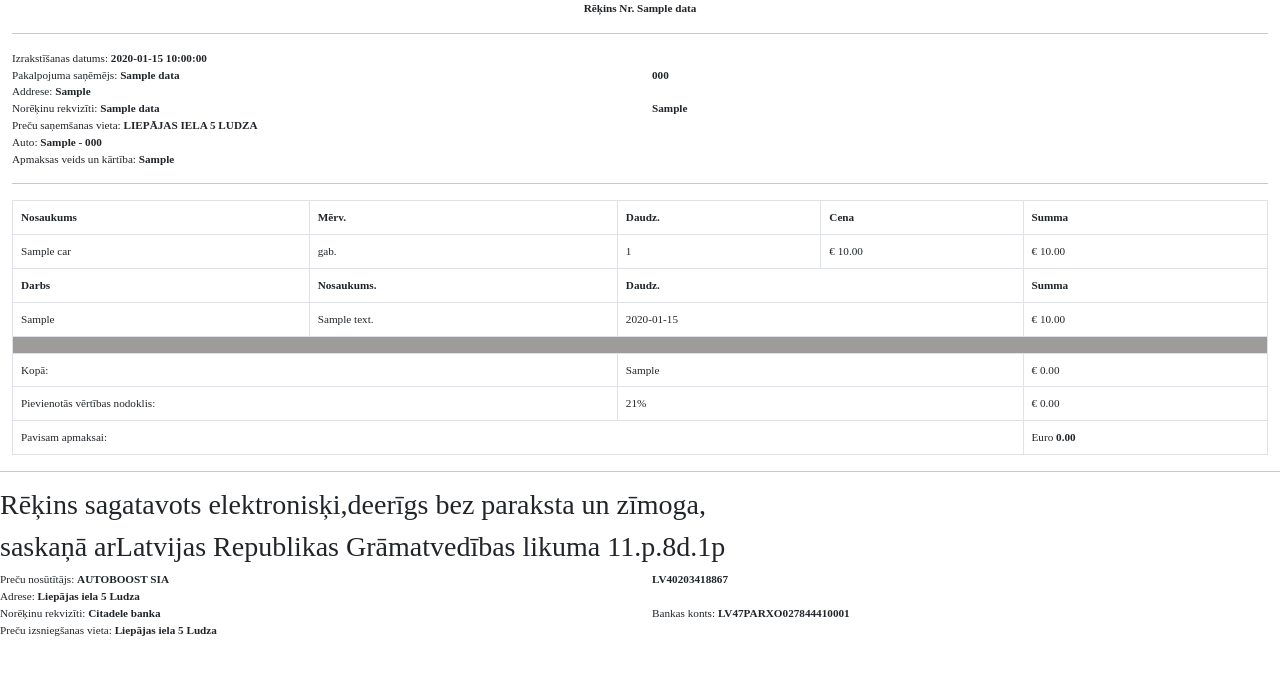
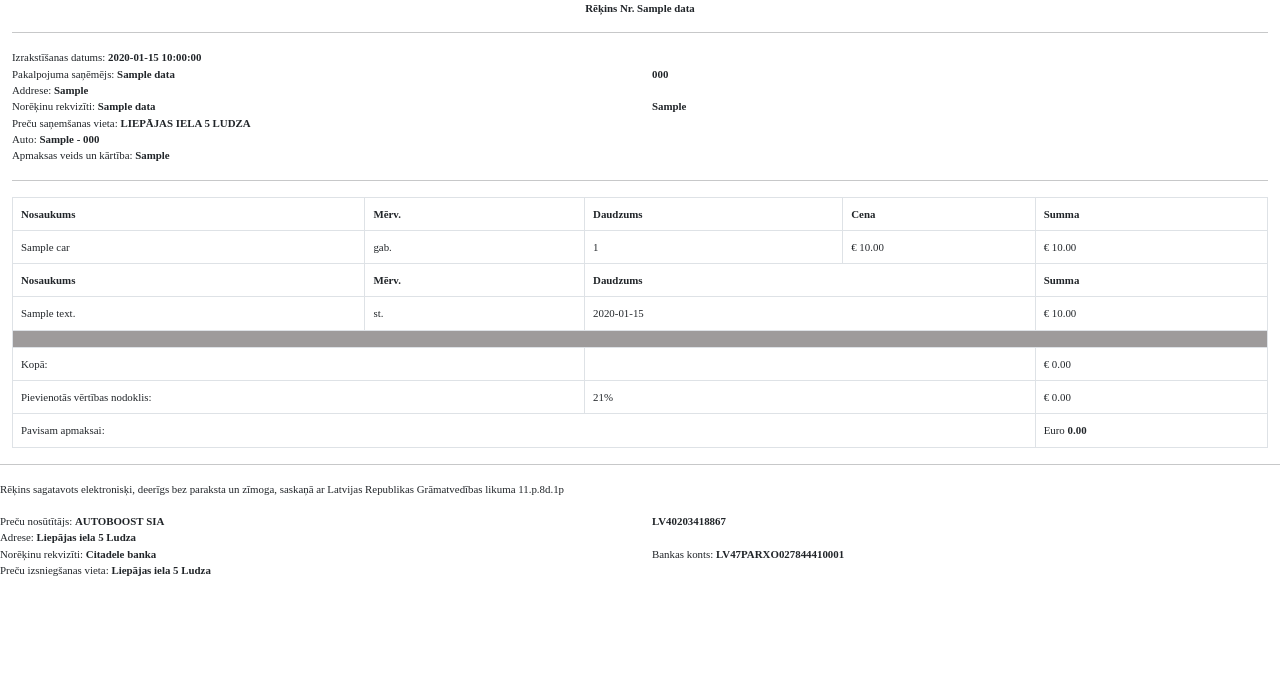
Before and after one commit to iraimiks/work-boost, a Flask app: template work-flask/flaskr/templates/orderpdf.html in a window 1280 px wide. Shown: the top 675 px of the page. Run offline with Flask 2, Linux system fonts and the light colour scheme; tables that the repository leaves empty hold one stand-in row (values such as "Sample post"); the template is opened without the code that fills it: values that come from a table or form of the project are taken from there, most other values are stand-ins (such as "Sample title", 1, 10 or a date in 2020).

Commit message:
min change on service form update pdf order

```diff
--- a/work-flask/flaskr/customers/customer.py
+++ b/work-flask/flaskr/customers/customer.py
@@ -108,14 +108,12 @@ class Order(db.Model):
 
 class ServiceCar(db.Model):
     id = db.Column(db.Integer(), primary_key=True, autoincrement=True)
-    work_type = db.Column(db.String(length=50))
     spend_time = db.Column(db.String(length=50))
     description = db.Column(db.String(length=50))
     work_price = db.Column(db.Float())
     create_date = db.Column(db.DateTime)
     order_id = db.Column(db.Integer(), db.ForeignKey('order.id'), nullable=False)
-    def __init__(self, work_type, spend_time, work_price, description, create_date, order_id):
-        self.work_type = work_type
+    def __init__(self, spend_time, work_price, description, create_date, order_id):
         self.spend_time = spend_time
         self.work_price = work_price
         self.description = description
@@ -126,7 +124,6 @@ class ServiceCar(db.Model):
     def serialized(self):
         return {
             'id': self.id,
-            'work_type': self.work_type,
             'spend_time': self.spend_time,
             'description': self.description,
             'work_price': format(float(self.work_price), '.2f'),
--- a/work-flask/flaskr/manage.py
+++ b/work-flask/flaskr/manage.py
@@ -298,11 +298,9 @@ def service_edit(id):
     service_car = ServiceCar.query.get(id)
     if request.method == 'POST':
         json_data = request.get_json()
-        work_type = json_data['work_type']
         description = json_data['description']
         spend_time = json_data['spend_time']
         work_price = json_data['work_price']
-        service_car.work_type = work_type
         service_car.description = description
         service_car.spend_time = spend_time
         service_car.work_price = work_price
@@ -330,11 +328,10 @@ def part_edit(id):
 def car_service(id):
     if request.method == 'POST':
         json_data = request.get_json()
-        work_type = json_data['work_type']
         description = json_data['description']
         spend_time = json_data['spend_time']
         work_price = json_data['work_price']
-        new_service = ServiceCar(work_type, spend_time, work_price, description, create_date=datetime.datetime.now(), order_id=id)
+        new_service = ServiceCar(spend_time, work_price, description, create_date=datetime.datetime.now(), order_id=id)
         db.session.add(new_service)
         db.session.commit()
         return jsonify(status="car_service_reg")
--- a/work-flask/flaskr/templates/orderpdf.html
+++ b/work-flask/flaskr/templates/orderpdf.html
@@ -11,7 +11,7 @@
   <style>
     body {
       font-family: "Times New Roman", Times, serif;
-      font-size: 0.7em;
+      font-size: 0.68em;
     }
   </style>
 </head>
@@ -71,7 +71,7 @@
         <tr>
           <th>Nosaukums</th>
           <th>Mērv.</th>
-          <th>Daudz.</th>
+          <th>Daudzums</th>
           <th>Cena</th>
           <th>Summa</th>
         </tr>
@@ -89,17 +89,17 @@
       </tbody>
       <thead>
         <tr>
-          <th>Darbs</th>
-          <th>Nosaukums.</th>
-          <th colspan="2">Daudz.</th>
+          <th>Nosaukums</th>
+          <th>Mērv.</th>
+          <th colspan="2">Daudzums</th>
           <th>Summa</th>
         </tr>
       </thead>
       <tbody>
         {% for service in services %}
         <tr>
-          <td>{{ service['work_type'] }}</td>
           <td>{{ service['description'] }}</td>
+          <td>st.</td>
           <td colspan="2">{{ service['spend_time'] }}</td>
           <td>€ {{ "%.2f"|format(service['work_price']|float) }}</td>
         </tr>
@@ -113,7 +113,7 @@
       <tbody>
         <tr >
           <td colspan="2"> Kopā:</td>
-          <td colspan="2">{{ orderdata['full_count'] }}</td>
+          <td colspan="2"></td>
           <td>€ {{ "%.2f"|format(orderdata['full_price_no_tax']|float) }}</td>
         </tr>
       </tbody>
@@ -133,8 +133,8 @@
     </table>
   </div>
   <hr>
-  <h3>Rēķins sagatavots elektronisķi,deerīgs bez paraksta un zīmoga, </h3>
-  <h3>saskaņā arLatvijas Republikas Grāmatvedības likuma 11.p.8d.1p</h3>
+  <p>Rēķins sagatavots elektronisķi, deerīgs bez paraksta un zīmoga,
+  saskaņā ar Latvijas Republikas Grāmatvedības likuma 11.p.8d.1p</p>
   <div class="row">
     <div class="col">
       Preču nosūtītājs: <strong>AUTOBOOST SIA</strong>
```
Also changed, not shown: work-vuejs/src/views/customerview/OrderView.vue (+0 -27 lines).
